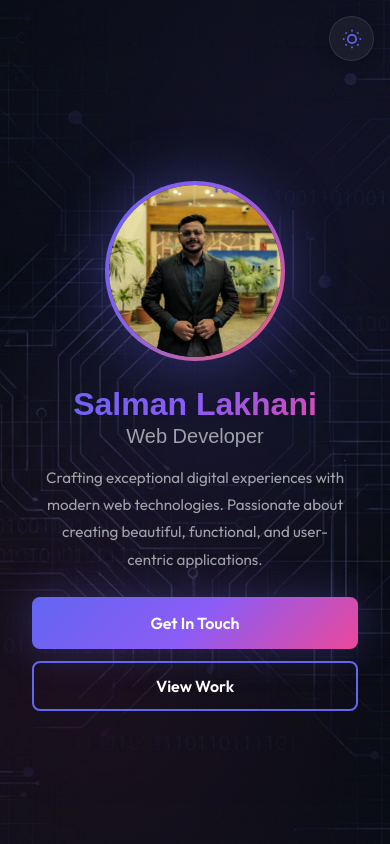
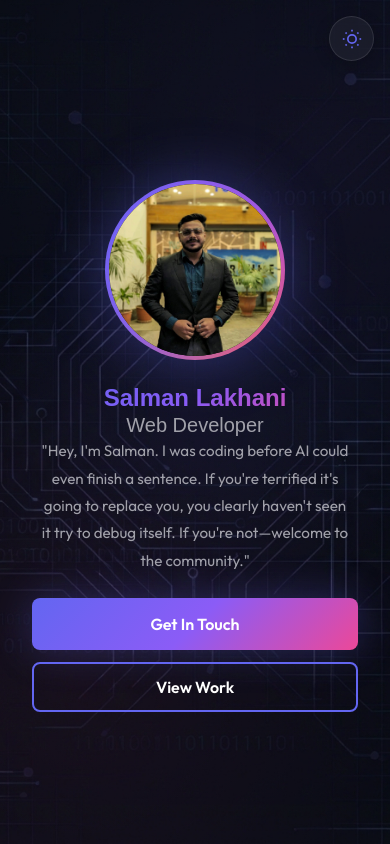
Before and after one commit to salmanlakhani-dev/my-resume, a Next.js app: page / in a window 390 px wide. Shown: the top 844 px of the page. Built offline with nearby package versions, Linux system fonts and the light colour scheme; a web font is replaced by a local one.

Commit message:
feat: Add Hero component with dynamic background, profile image, and responsive styling.

```diff
--- a/components/Hero.js
+++ b/components/Hero.js
@@ -52,15 +52,16 @@ export default function Hero() {
           </div>
 
           <div className={styles.heroText}>
-            <h1 className="hero-title">
-              Salman Lakhani
+            <h1>
+      Salman Lakhani
             </h1>
             <h2 className={`${styles.subtitle} hero-subtitle`}>
               Web Developer
             </h2>
             <p className={`${styles.description} hero-description`}>
-              Crafting exceptional digital experiences with modern web technologies.
-              Passionate about creating beautiful, functional, and user-centric applications.
+              &quot;Hey, I&apos;m Salman. I was coding before AI could even finish a sentence.
+              If you&apos;re terrified it&apos;s going to replace you, you clearly haven&apos;t seen it try to debug itself.
+              If you&apos;re not—welcome to the community.&quot;
             </p>
             <div className={`${styles.ctaButtons} hero-cta`}>
               <button
--- a/components/Hero.module.css
+++ b/components/Hero.module.css
@@ -37,15 +37,22 @@
   right: 0;
   bottom: 0;
   background: radial-gradient(circle at 50% 50%, rgba(99, 102, 241, 0.15) 0%, transparent 50%),
-              radial-gradient(circle at 80% 20%, rgba(139, 92, 246, 0.15) 0%, transparent 50%),
-              radial-gradient(circle at 20% 80%, rgba(236, 72, 153, 0.15) 0%, transparent 50%);
-  animation: pulse 8s ease-in-out infinite;
+    radial-gradient(circle at 80% 20%, rgba(139, 92, 246, 0.15) 0%, transparent 50%),
+    radial-gradient(circle at 20% 80%, rgba(236, 72, 153, 0.15) 0%, transparent 50%);
+  animation: pulse 3s ease-in-out infinite;
   z-index: 1;
 }
 
 @keyframes pulse {
-  0%, 100% { opacity: 0.5; }
-  50% { opacity: 0.8; }
+
+  0%,
+  100% {
+    opacity: 0;
+  }
+
+  50% {
+    opacity: 0.8;
+  }
 }
 
 .heroContent {
@@ -64,8 +71,8 @@
 
 .heroImageContainer {
   position: relative;
-  width: 300px;
-  height: 300px;
+  width: 250px;
+  height: 250px;
   border-radius: 50%;
   overflow: hidden;
   padding: 4px;
@@ -105,12 +112,21 @@
 }
 
 @keyframes rotate {
-  0% { transform: rotate(0deg); }
-  100% { transform: rotate(360deg); }
+  0% {
+    transform: rotate(0deg);
+  }
+
+  100% {
+    transform: rotate(360deg);
+  }
 }
 
 .heroText {
-  max-width: 800px;
+  max-width: 1000px;
+}
+
+.heroText h2 {
+  margin: 0;
 }
 
 .subtitle {
@@ -148,8 +164,10 @@
 @media (max-width: 768px) {
   .hero {
     padding: 1rem;
-    min-height: 100dvh; /* Better mobile viewport handling */
-    padding-top: 4rem; /* Additional top padding for mobile */
+    min-height: 100dvh;
+    /* Better mobile viewport handling */
+    padding-top: 4rem;
+    /* Additional top padding for mobile */
   }
 
   .heroImageContainer {
@@ -162,9 +180,11 @@
   }
 
   .heroText h1 {
-    font-size: 2rem; /* Ensure main heading isn't too huge */
+    font-size: 1.5rem;
+    /* Ensure main heading isn't too huge */
     line-height: 1.2;
   }
+
 
   .subtitle {
     font-size: 1.25rem;
```
